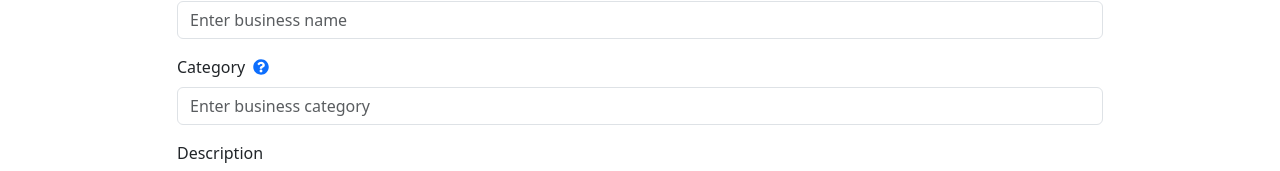
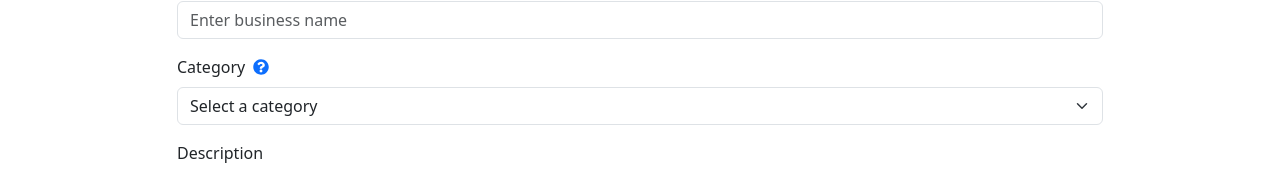
Before and after one commit to Taylordevelopes/blk-411-website, a Next.js app: page /registration in a window 1280 px wide. Shown: the part 589-760 px from the top of the page. Built offline with nearby package versions, Linux system fonts and the light colour scheme.

Commit message:
drop down

```diff
--- a/src/app/registration/page.tsx
+++ b/src/app/registration/page.tsx
@@ -77,6 +77,56 @@ export default function CustomerAddBusiness() {
     email?: string;
     postalCode?: string;
   }>({});
+
+  const handleCategoryChange = (e: React.ChangeEvent<HTMLSelectElement>) => {
+    const selectedCategory = e.target.value;
+
+    // Always update the selected category
+    setFormData((prevFormData) => {
+      let updatedTags = prevFormData.tags.split(",").map((tag) => tag.trim());
+
+      // Remove previous category tags if any
+      const categoryList = [
+        "Food & Dining",
+        "Retail & Shopping",
+        "Health & Wellness",
+        "Beauty & Personal Care",
+        "Home Services",
+        "Automotive Services",
+        "Financial Services",
+        "Legal Services",
+        "Real Estate",
+        "Technology & IT",
+        "Education & Tutoring",
+        "Event Services",
+        "Arts & Entertainment",
+        "Construction & Contractors",
+        "Medical Services",
+        "Transportation",
+        "Professional Services",
+        "Travel & Hospitality",
+        "Non-Profit & Community",
+        "Childcare Services",
+        "Pet Services",
+        "Manufacturing & Industrial",
+        "Media & Marketing",
+        "Sports & Fitness",
+      ];
+
+      updatedTags = updatedTags.filter((tag) => !categoryList.includes(tag));
+
+      // Add new selected category as a tag
+      if (selectedCategory) {
+        updatedTags.push(selectedCategory);
+      }
+
+      return {
+        ...prevFormData,
+        category: selectedCategory,
+        tags: updatedTags.join(","),
+      };
+    });
+  };
 
   // Handle input changes
   const handleChange = (
@@ -371,7 +421,7 @@ export default function CustomerAddBusiness() {
                 <OverlayTrigger
                   placement="left"
                   overlay={renderTooltip(
-                    "Specify the type of business, e.g., Restaurant, Retail, etc."
+                    "Select the main category that best fits your business type."
                   )}
                 >
                   <FaQuestionCircle
@@ -380,13 +430,55 @@ export default function CustomerAddBusiness() {
                   />
                 </OverlayTrigger>
               </Form.Label>
-              <Form.Control
-                type="text"
+
+              <Form.Select
                 name="category"
                 value={formData.category}
-                onChange={handleChange}
-                placeholder="Enter business category"
-              />
+                onChange={handleCategoryChange}
+                required
+              >
+                <option value="">Select a category</option>
+                <option value="Food & Dining">Food & Dining</option>
+                <option value="Retail & Shopping">Retail & Shopping</option>
+                <option value="Health & Wellness">Health & Wellness</option>
+                <option value="Beauty & Personal Care">
+                  Beauty & Personal Care
+                </option>
+                <option value="Home Services">Home Services</option>
+                <option value="Automotive Services">Automotive Services</option>
+                <option value="Financial Services">Financial Services</option>
+                <option value="Legal Services">Legal Services</option>
+                <option value="Real Estate">Real Estate</option>
+                <option value="Technology & IT">Technology & IT</option>
+                <option value="Education & Tutoring">
+                  Education & Tutoring
+                </option>
+                <option value="Event Services">Event Services</option>
+                <option value="Arts & Entertainment">
+                  Arts & Entertainment
+                </option>
+                <option value="Construction & Contractors">
+                  Construction & Contractors
+                </option>
+                <option value="Medical Services">Medical Services</option>
+                <option value="Transportation">Transportation</option>
+                <option value="Professional Services">
+                  Professional Services
+                </option>
+                <option value="Travel & Hospitality">
+                  Travel & Hospitality
+                </option>
+                <option value="Non-Profit & Community">
+                  Non-Profit & Community
+                </option>
+                <option value="Childcare Services">Childcare Services</option>
+                <option value="Pet Services">Pet Services</option>
+                <option value="Manufacturing & Industrial">
+                  Manufacturing & Industrial
+                </option>
+                <option value="Media & Marketing">Media & Marketing</option>
+                <option value="Sports & Fitness">Sports & Fitness</option>
+              </Form.Select>
             </Form.Group>
 
             <Form.Group className="mb-3" controlId="businessDescription">
```
